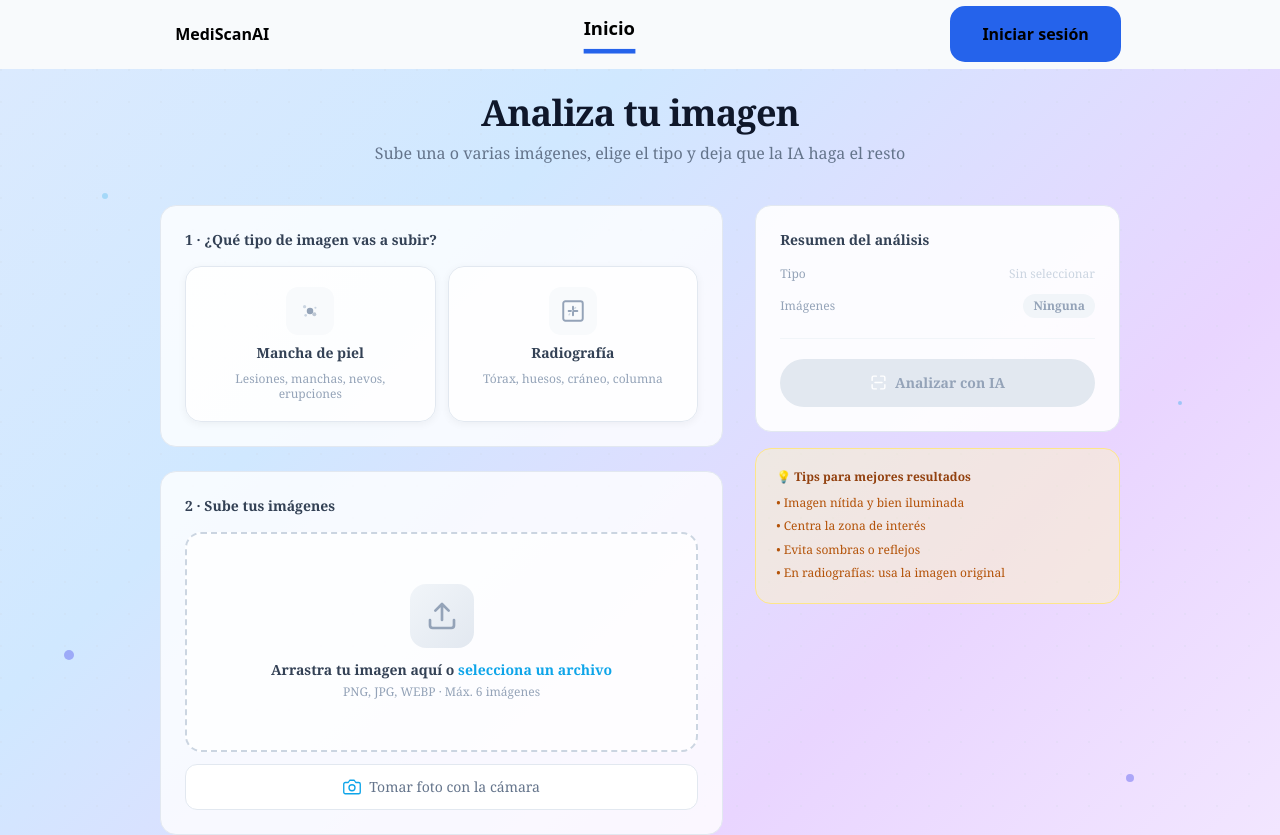
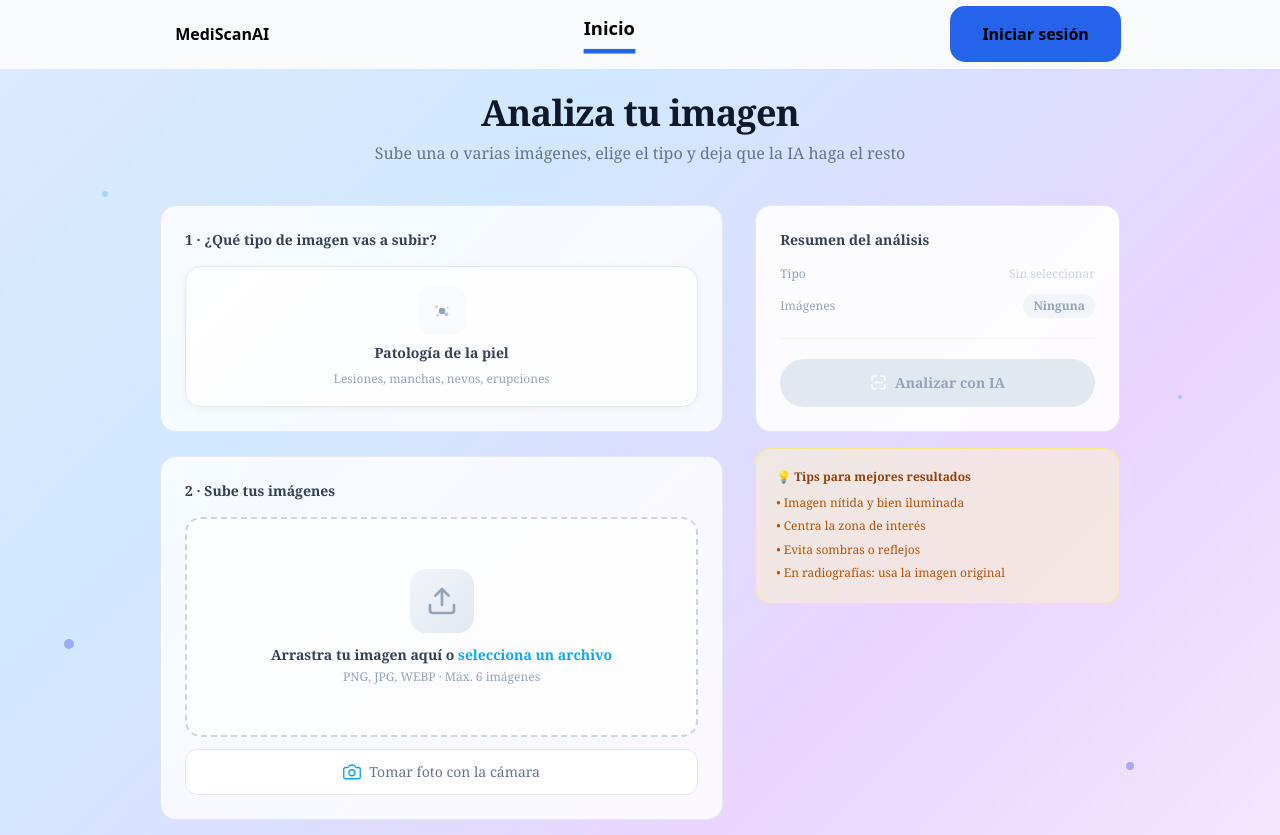
Before and after one commit to Frosmin/hack-tech4future, a React app in the folder frontend/: page /analizar/0 in a window 1280 px wide. Shown: the top 835 px of the page. Built offline with nearby package versions, Linux system fonts and the light colour scheme; the HTML template or start-up script is replaced by a standard one.

Commit message:
delete: radiografias

```diff
--- a/frontend/src/pages/analizar/components/ImageTypeSelector.jsx
+++ b/frontend/src/pages/analizar/components/ImageTypeSelector.jsx
@@ -8,7 +8,7 @@ export default function ImageTypeSelector({ selected, onSelect }) {
   const types = [
     {
       id: "skin",
-      label: "Mancha de piel",
+      label: "Patología de la piel",
       desc: "Lesiones, manchas, nevos, erupciones",
       color: "#0ea5e9",
       bg:
@@ -52,46 +52,46 @@ export default function ImageTypeSelector({ selected, onSelect }) {
         </svg>
       ),
     },
-    {
-      id: "xray",
-      label: "Radiografía",
-      desc: "Tórax, huesos, cráneo, columna",
-      color: "#6366f1",
-      bg:
-        selected === "xray"
-          ? "linear-gradient(135deg,#ede9fe,#ddd6fe)"
-          : "rgba(255,255,255,0.8)",
-      border: selected === "xray" ? "#a5b4fc" : "#e2e8f0",
-      icon: (
-        <svg width="26" height="26" viewBox="0 0 24 24" fill="none">
-          <rect
-            x="3"
-            y="3"
-            width="18"
-            height="18"
-            rx="2"
-            stroke={selected === "xray" ? "#6366f1" : "#94a3b8"}
-            strokeWidth="1.8"
-          />
-          <path
-            d="M12 8v8M8 12h8"
-            stroke={selected === "xray" ? "#6366f1" : "#94a3b8"}
-            strokeWidth="1.8"
-            strokeLinecap="round"
-          />
-          <path
-            d="M8 16 Q12 10 16 8"
-            stroke={selected === "xray" ? "#818cf8" : "#cbd5e1"}
-            strokeWidth="1.2"
-            strokeDasharray="2 2"
-          />
-        </svg>
-      ),
-    },
+    // {
+    //   id: "xray",
+    //   label: "Radiografía",
+    //   desc: "Tórax, huesos, cráneo, columna",
+    //   color: "#6366f1",
+    //   bg:
+    //     selected === "xray"
+    //       ? "linear-gradient(135deg,#ede9fe,#ddd6fe)"
+    //       : "rgba(255,255,255,0.8)",
+    //   border: selected === "xray" ? "#a5b4fc" : "#e2e8f0",
+    //   icon: (
+    //     <svg width="26" height="26" viewBox="0 0 24 24" fill="none">
+    //       <rect
+    //         x="3"
+    //         y="3"
+    //         width="18"
+    //         height="18"
+    //         rx="2"
+    //         stroke={selected === "xray" ? "#6366f1" : "#94a3b8"}
+    //         strokeWidth="1.8"
+    //       />
+    //       <path
+    //         d="M12 8v8M8 12h8"
+    //         stroke={selected === "xray" ? "#6366f1" : "#94a3b8"}
+    //         strokeWidth="1.8"
+    //         strokeLinecap="round"
+    //       />
+    //       <path
+    //         d="M8 16 Q12 10 16 8"
+    //         stroke={selected === "xray" ? "#818cf8" : "#cbd5e1"}
+    //         strokeWidth="1.2"
+    //         strokeDasharray="2 2"
+    //       />
+    //     </svg>
+    //   ),
+    // },
   ];
 
   return (
-    <div className="grid grid-cols-2 gap-3">
+    <div className="grid grid-cols-1 gap-3">
       {types.map((t) => (
         <button
           key={t.id}
```
